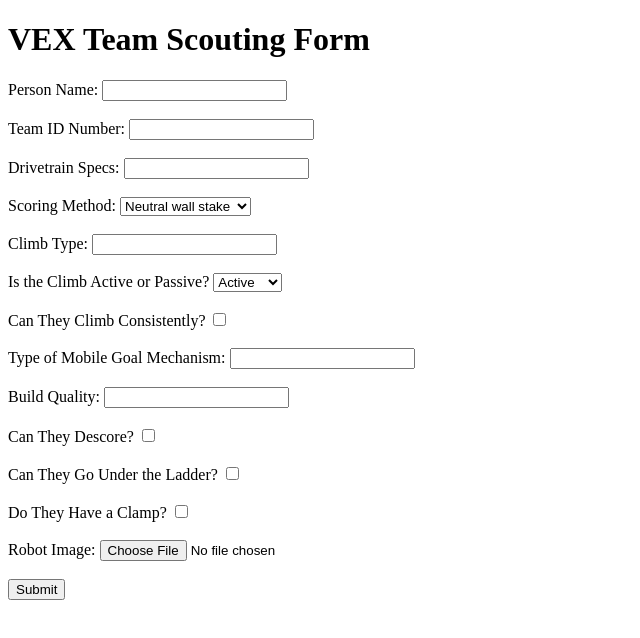
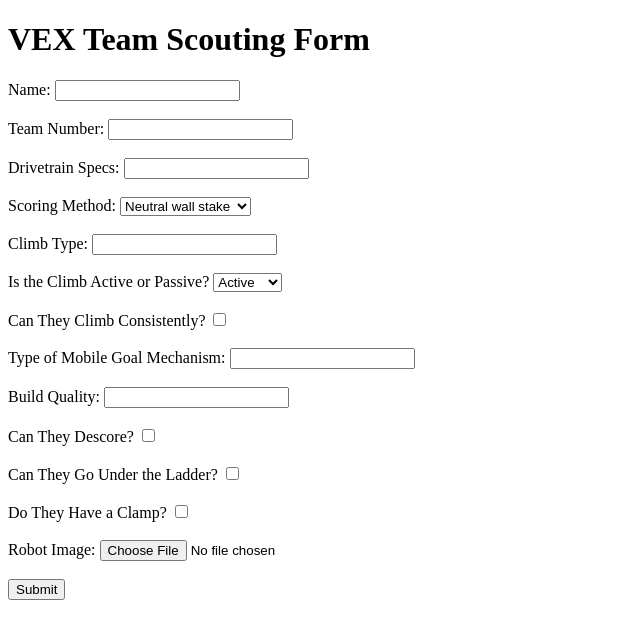
Before and after one commit to tahmoor123/VEX-Scouting-App, a plain HTML site: page index.html in a window 1280 px wide. Shown: the whole page, without its empty margins (0-640 px from the left). Drawn offline with Linux system fonts and the light colour scheme.

Commit message:
Update index.html

```diff
--- a/index.html
+++ b/index.html
@@ -8,10 +8,10 @@
 <body>
     <h1>VEX Team Scouting Form</h1>
     <form id="scoutingForm">
-        <label for="name">Person Name:</label>
+        <label for="name">Name:</label>
         <input type="text" id="name" name="name" required><br><br>
 
-        <label for="teamId">Team ID Number:</label>
+        <label for="teamId">Team Number:</label>
         <input type="text" id="teamId" name="teamId" required><br><br>
 
         <label for="drivetrain">Drivetrain Specs:</label>
```
